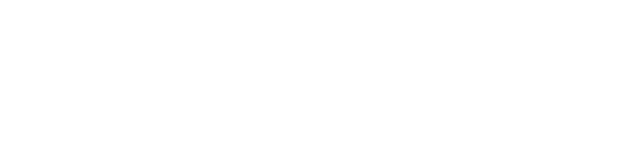
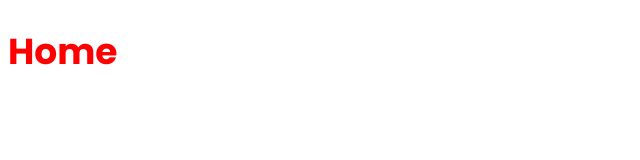
Before and after one commit to MielanH/PS2, a plain HTML site: page index.html in a window 1280 px wide. Shown: the whole page, without its empty margins (0-640 px from the left). Drawn offline with Linux system fonts and the light colour scheme.

Commit message:
submit 26/03/25 - startup

```diff
--- a/index.html
+++ b/index.html
@@ -1,12 +1,20 @@
 <!DOCTYPE html>
 <html lang="en">
-<head>
-    <meta charset="UTF-8">
-    <meta name="viewport" content="width=device-width, initial-scale=1.0">
-    <link rel="stylesheet" href="styles/style.css">
-    <title>Document</title>
-</head>
-<body>
-
-</body>
+  <head>
+    <meta charset="UTF-8" />
+    <meta name="viewport" content="width=device-width, initial-scale=1.0" />
+    <link rel="preconnect" href="https://fonts.googleapis.com" />
+    <link rel="preconnect" href="https://fonts.gstatic.com" crossorigin />
+    <link
+      href="https://fonts.googleapis.com/css2?family=Poppins:ital,wght@0,100;0,200;0,300;0,400;0,500;0,600;0,700;0,800;0,900;1,100;1,200;1,300;1,400;1,500;1,600;1,700;1,800;1,900&display=swap"
+      rel="stylesheet"
+    />
+    <link rel="stylesheet" href="styles/style.css" />
+    <title>Benoordenhoutsejudoschool</title>
+  </head>
+  <body>
+    <nav></nav>
+    <header></header>
+    <h1>Home</h1>
+  </body>
 </html>
--- a/styles/style.css
+++ b/styles/style.css
@@ -1,4 +1,10 @@
 * {
     box-sizing: border-box;
-    font-family: poppins sans-serif;
+    font-family: "Poppins", sans-serif;
+
 }
+
+h1 {
+    font-size: 36px;
+    color: red;
+}
```
Also changed, not shown: 1 other file.
